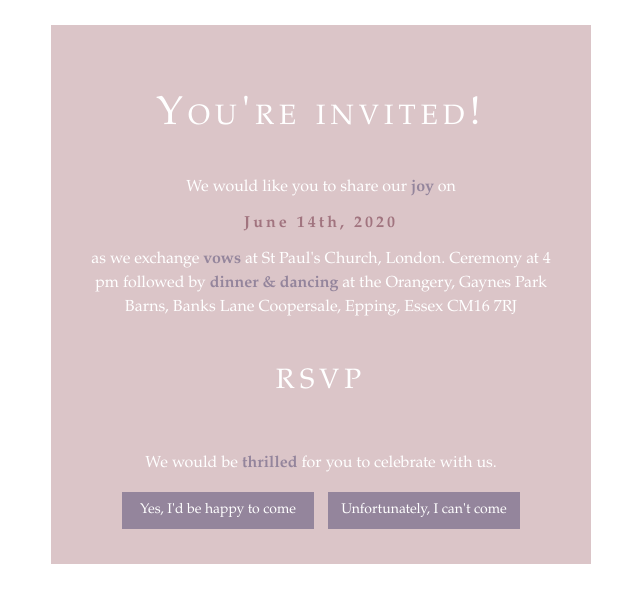
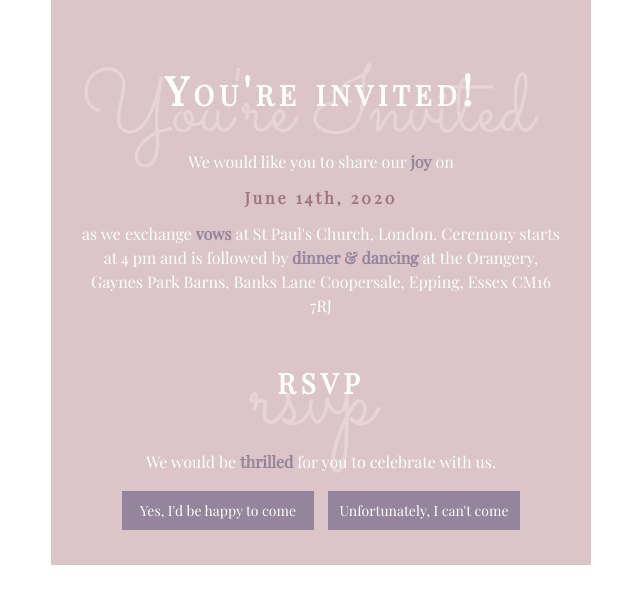
Before and after one commit to Wiolololo/e-invitation, a plain HTML site: page index.html in a window 1280 px wide. Shown: the whole page, without its empty margins (319-959 px from the left). Drawn offline with nearby package versions, Linux system fonts and the light colour scheme.

Commit message:
positioning and fonts updated
two new fonts embedded;
position of elements updated;
two decorative elements added;
colors changed;

```diff
--- a/css/style.css
+++ b/css/style.css
@@ -4,26 +4,50 @@
 html {
     font-size: 62.5%;
 }
+
 .content {
     background-color: #DBC5C8;
+    position: absolute;
+    left: 0;
+    right: 0;
     width: 480px;
-               margin: 25px auto;
+    margin: auto;
     border: 0px solid rgb(120, 116, 120);
     padding: 30px;
     text-align: center;
-               font: 1.6rem/1.5 'Palatino Linotype', 'Book Antiqua', Palatino, serif;
+    font: 1.6rem/1.5 'Playfair Display', serif;
     color: white;
+}
 
-            }
 h1, h2 {
+    position: relative;
     font-size: 4rem;
     line-height: 3;
     font-variant: small-caps;
+    font-weight: 600;
     text-align: center;
     letter-spacing: 5px;
     color: white;
+    z-index: 1;
 
 }
+
+.fancyInvite {
+    font: 9rem 'Sacramento', cursive;
+    position: absolute;
+    top: 47px;
+    left: 30px;
+    color: #e6d4d6;
+
+}
+.fancyRsvp {
+    font: 10rem 'Sacramento', cursive;
+    position: absolute;
+    top: 330px;
+    left: 200px;
+    color: #e6d4d6;
+}
+
 button {
     width: 40%;
     background-color: #94859C;
@@ -34,14 +58,15 @@ html {
     text-align: center;
     text-decoration: none;
     display: inline-block;
-                font: 1.4rem 'Palatino Linotype', 'Book Antiqua', Palatino, serif;
+    font: 1.4rem 'Playfair Display', serif;
+}
 
-            }
     button:hover {
         background-color: #FFFFFF;
         color: #94859C;
         cursor:pointer;
     }
+
 .date {
     font-weight: bold;
     font-size: 1.6rem;
@@ -49,6 +74,7 @@ html {
     line-height: 3;
     color: #A1747F;
 }
+
 .key_word {
     font-weight: bold;
     color: #94859C;
@@ -56,16 +82,9 @@ html {
 .rsvp {
     margin-bottom: 0px;
 }
+
 .rsvppar {
+    position: relative;
     line-height: 3;
+    z-index: 1;
 }
-
-@media screen and (max-width: 360px) {
-    .content {
-        width: 100%;
-        margin: 0 auto;
-    }
-    .button {
-        width: 45%;
-    }
-}
--- a/index.html
+++ b/index.html
@@ -4,16 +4,21 @@
         <meta charset="UTF-8">
         <title>Project: Event invite</title>
         <link rel="stylesheet" href="css/style.css">
+        <link href="https://fonts.googleapis.com/css?family=Playfair+Display&display=swap" rel="stylesheet">
+        <link href="https://fonts.googleapis.com/css?family=Sacramento&display=swap" rel="stylesheet">
     </head>
     <body>
         <div class="content">
+            <div class="fancyInvite">You're Invited</div>
             <h1>You're invited!</h1>
+
 
             <p>We would like you to share our <span class="key_word">joy</span> on</p>
             <p class="date">June 14th, 2020</p>
             <p>as we exchange <span class="key_word">vows</span> at St Paul's Church, London.
-            Ceremony at 4 pm followed by <span class="key_word">dinner &amp; dancing</span> at the Orangery, Gaynes Park Barns, Banks Lane Coopersale, Epping, Essex CM16 7RJ</p>
+            Ceremony starts at 4 pm and is followed by <span class="key_word">dinner &amp; dancing</span> at the Orangery, Gaynes Park Barns, Banks Lane Coopersale, Epping, Essex CM16 7RJ</p>
 
+            <div class="fancyRsvp">rsvp</div>
             <h2 class="rsvp">rsvp</h2>
 
             <p class="rsvppar">We would be <span class="key_word">thrilled</span> for you to celebrate with us.
```
Lines whose indentation alone changed are shown as unchanged.
